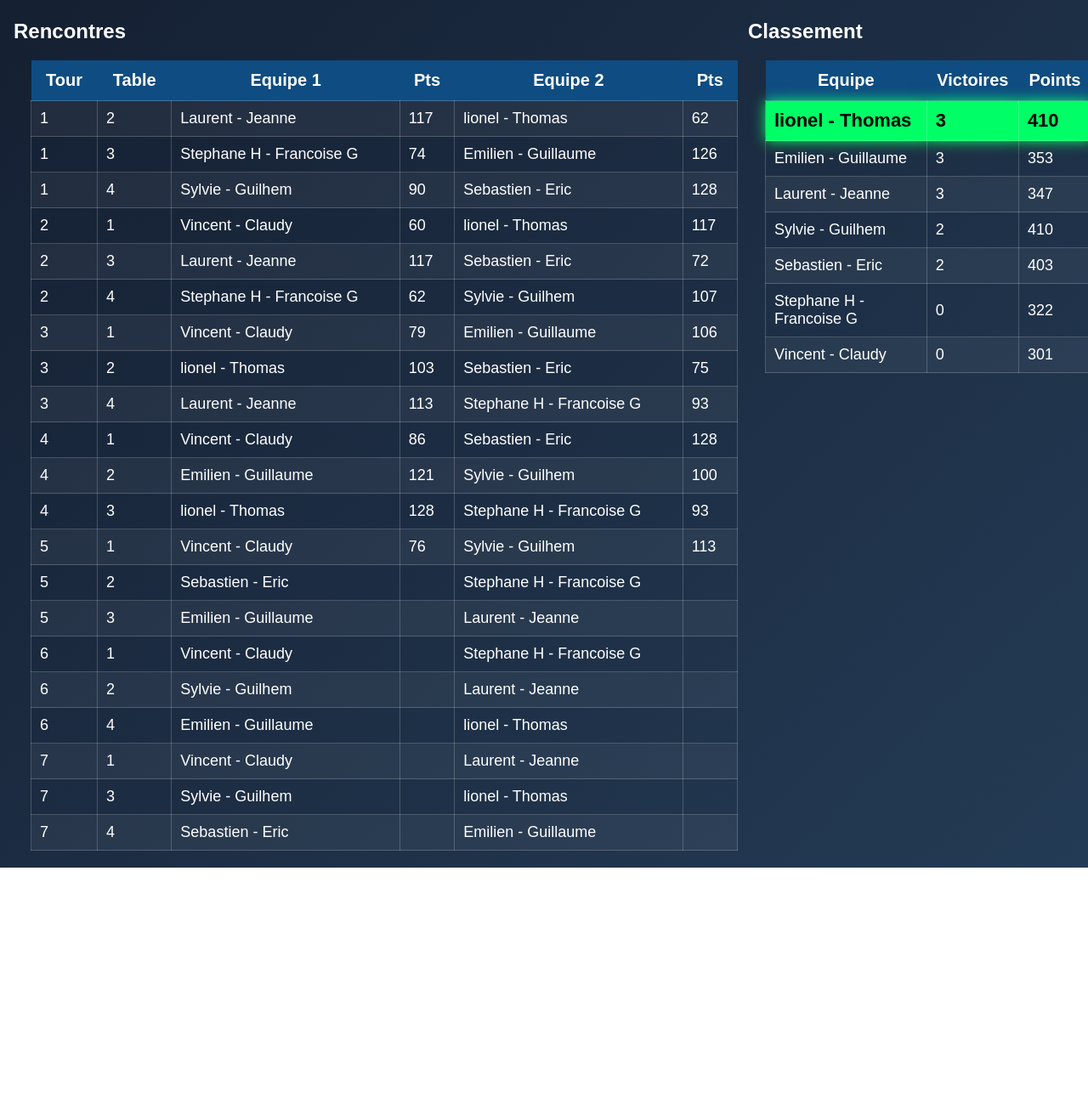
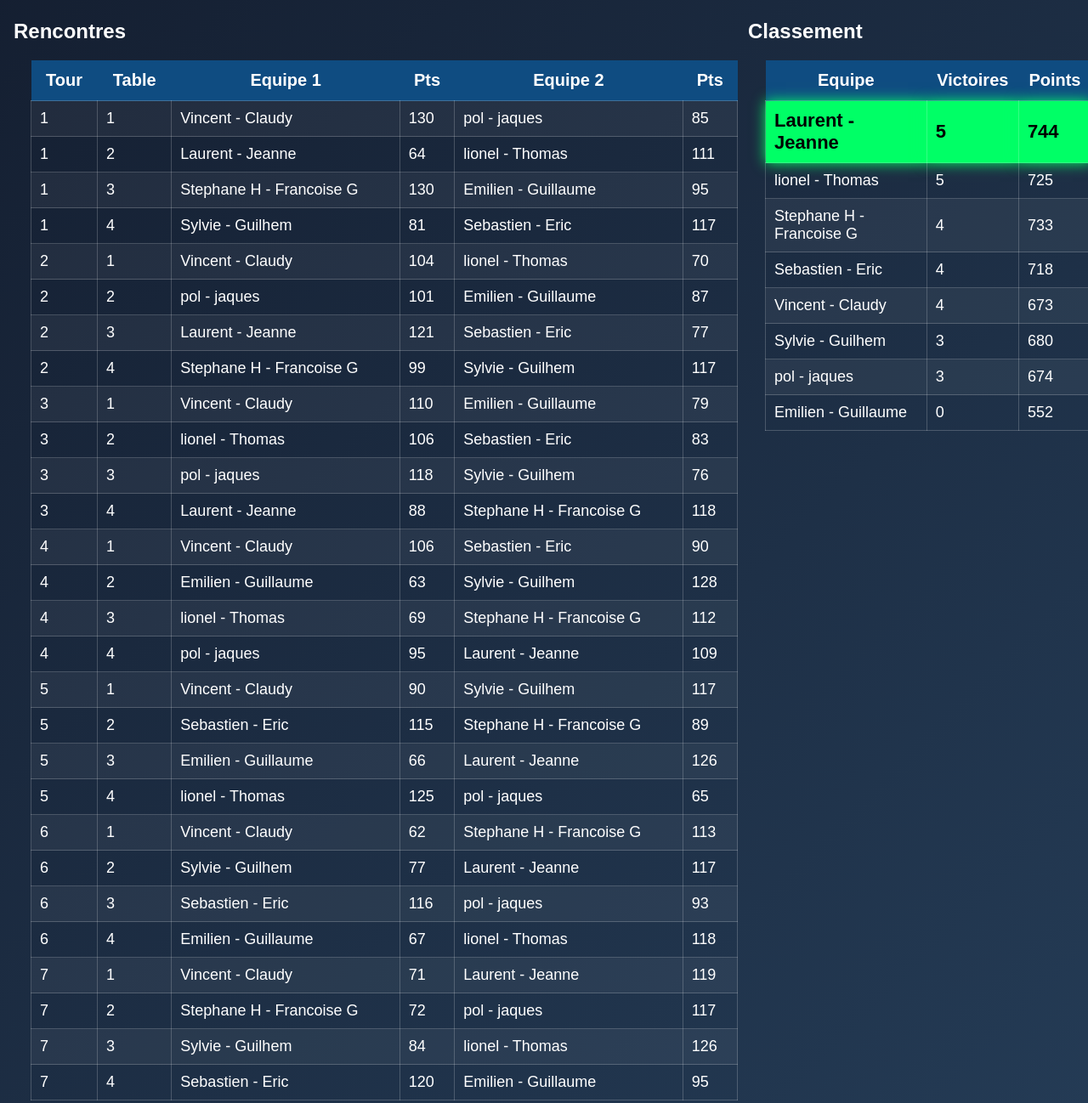
Before and after one commit to Claude1967/tournoi-belote, a plain HTML site: page index.html in a window 1280 px wide. Shown: the part 113-1411 px from the top of the page at 85% size. Before the commit the page ends 1134 px from the top, so only its background shows below. Drawn offline with Linux system fonts and the light colour scheme.

Commit message:
Add files via upload

```diff
--- a/index.html
+++ b/index.html
@@ -20,171 +20,227 @@ tr:nth-child(even){background:rgba(255,255,255,0.05);}
 <tr><th>Tour</th><th>Table</th><th>Equipe 1</th><th>Pts</th><th>Equipe 2</th><th>Pts</th></tr>
 <tr>
 <td>1</td>
+<td>1</td>
+<td>Vincent  - Claudy</td>
+<td>130</td>
+<td>pol - jaques</td>
+<td>85</td>
+</tr>
+<tr>
+<td>1</td>
 <td>2</td>
 <td>Laurent - Jeanne </td>
-<td>117</td>
+<td>64</td>
 <td>lionel - Thomas</td>
-<td>62</td>
+<td>111</td>
 </tr>
 <tr>
 <td>1</td>
 <td>3</td>
 <td>Stephane H - Francoise G</td>
-<td>74</td>
+<td>130</td>
 <td>Emilien - Guillaume</td>
-<td>126</td>
+<td>95</td>
 </tr>
 <tr>
 <td>1</td>
 <td>4</td>
 <td>Sylvie - Guilhem</td>
-<td>90</td>
+<td>81</td>
 <td>Sebastien - Eric</td>
-<td>128</td>
+<td>117</td>
 </tr>
 <tr>
 <td>2</td>
 <td>1</td>
 <td>Vincent  - Claudy</td>
-<td>60</td>
+<td>104</td>
 <td>lionel - Thomas</td>
-<td>117</td>
+<td>70</td>
+</tr>
+<tr>
+<td>2</td>
+<td>2</td>
+<td>pol - jaques</td>
+<td>101</td>
+<td>Emilien - Guillaume</td>
+<td>87</td>
 </tr>
 <tr>
 <td>2</td>
 <td>3</td>
 <td>Laurent - Jeanne </td>
-<td>117</td>
+<td>121</td>
 <td>Sebastien - Eric</td>
-<td>72</td>
+<td>77</td>
 </tr>
 <tr>
 <td>2</td>
 <td>4</td>
 <td>Stephane H - Francoise G</td>
-<td>62</td>
+<td>99</td>
 <td>Sylvie - Guilhem</td>
-<td>107</td>
+<td>117</td>
 </tr>
 <tr>
 <td>3</td>
 <td>1</td>
 <td>Vincent  - Claudy</td>
+<td>110</td>
+<td>Emilien - Guillaume</td>
 <td>79</td>
-<td>Emilien - Guillaume</td>
-<td>106</td>
 </tr>
 <tr>
 <td>3</td>
 <td>2</td>
 <td>lionel - Thomas</td>
-<td>103</td>
+<td>106</td>
 <td>Sebastien - Eric</td>
-<td>75</td>
+<td>83</td>
+</tr>
+<tr>
+<td>3</td>
+<td>3</td>
+<td>pol - jaques</td>
+<td>118</td>
+<td>Sylvie - Guilhem</td>
+<td>76</td>
 </tr>
 <tr>
 <td>3</td>
 <td>4</td>
 <td>Laurent - Jeanne </td>
-<td>113</td>
+<td>88</td>
 <td>Stephane H - Francoise G</td>
-<td>93</td>
+<td>118</td>
 </tr>
 <tr>
 <td>4</td>
 <td>1</td>
 <td>Vincent  - Claudy</td>
-<td>86</td>
+<td>106</td>
 <td>Sebastien - Eric</td>
-<td>128</td>
+<td>90</td>
 </tr>
 <tr>
 <td>4</td>
 <td>2</td>
 <td>Emilien - Guillaume</td>
-<td>121</td>
+<td>63</td>
 <td>Sylvie - Guilhem</td>
-<td>100</td>
+<td>128</td>
 </tr>
 <tr>
 <td>4</td>
 <td>3</td>
 <td>lionel - Thomas</td>
-<td>128</td>
+<td>69</td>
 <td>Stephane H - Francoise G</td>
-<td>93</td>
+<td>112</td>
+</tr>
+<tr>
+<td>4</td>
+<td>4</td>
+<td>pol - jaques</td>
+<td>95</td>
+<td>Laurent - Jeanne </td>
+<td>109</td>
 </tr>
 <tr>
 <td>5</td>
 <td>1</td>
 <td>Vincent  - Claudy</td>
-<td>76</td>
+<td>90</td>
 <td>Sylvie - Guilhem</td>
-<td>113</td>
+<td>117</td>
 </tr>
 <tr>
 <td>5</td>
 <td>2</td>
 <td>Sebastien - Eric</td>
-<td></td>
+<td>115</td>
 <td>Stephane H - Francoise G</td>
-<td></td>
+<td>89</td>
 </tr>
 <tr>
 <td>5</td>
 <td>3</td>
 <td>Emilien - Guillaume</td>
-<td></td>
+<td>66</td>
 <td>Laurent - Jeanne </td>
-<td></td>
+<td>126</td>
+</tr>
+<tr>
+<td>5</td>
+<td>4</td>
+<td>lionel - Thomas</td>
+<td>125</td>
+<td>pol - jaques</td>
+<td>65</td>
 </tr>
 <tr>
 <td>6</td>
 <td>1</td>
 <td>Vincent  - Claudy</td>
-<td></td>
+<td>62</td>
 <td>Stephane H - Francoise G</td>
-<td></td>
+<td>113</td>
 </tr>
 <tr>
 <td>6</td>
 <td>2</td>
 <td>Sylvie - Guilhem</td>
-<td></td>
+<td>77</td>
 <td>Laurent - Jeanne </td>
-<td></td>
+<td>117</td>
+</tr>
+<tr>
+<td>6</td>
+<td>3</td>
+<td>Sebastien - Eric</td>
+<td>116</td>
+<td>pol - jaques</td>
+<td>93</td>
 </tr>
 <tr>
 <td>6</td>
 <td>4</td>
 <td>Emilien - Guillaume</td>
-<td></td>
+<td>67</td>
 <td>lionel - Thomas</td>
-<td></td>
+<td>118</td>
 </tr>
 <tr>
 <td>7</td>
 <td>1</td>
 <td>Vincent  - Claudy</td>
-<td></td>
+<td>71</td>
 <td>Laurent - Jeanne </td>
-<td></td>
+<td>119</td>
+</tr>
+<tr>
+<td>7</td>
+<td>2</td>
+<td>Stephane H - Francoise G</td>
+<td>72</td>
+<td>pol - jaques</td>
+<td>117</td>
 </tr>
 <tr>
 <td>7</td>
 <td>3</td>
 <td>Sylvie - Guilhem</td>
-<td></td>
+<td>84</td>
 <td>lionel - Thomas</td>
-<td></td>
+<td>126</td>
 </tr>
 <tr>
 <td>7</td>
 <td>4</td>
 <td>Sebastien - Eric</td>
-<td></td>
+<td>120</td>
 <td>Emilien - Guillaume</td>
-<td></td>
+<td>95</td>
 </tr>
 </table></div>
 <div class='classement'>
@@ -192,39 +248,44 @@ tr:nth-child(even){background:rgba(255,255,255,0.05);}
 <table width='100%'>
 <tr><th>Equipe</th><th>Victoires</th><th>Points</th></tr>
 <tr class='leader'>
+<td>Laurent - Jeanne </td>
+<td>5</td>
+<td>744</td>
+</tr>
+<tr>
 <td>lionel - Thomas</td>
+<td>5</td>
+<td>725</td>
+</tr>
+<tr>
+<td>Stephane H - Francoise G</td>
+<td>4</td>
+<td>733</td>
+</tr>
+<tr>
+<td>Sebastien - Eric</td>
+<td>4</td>
+<td>718</td>
+</tr>
+<tr>
+<td>Vincent  - Claudy</td>
+<td>4</td>
+<td>673</td>
+</tr>
+<tr>
+<td>Sylvie - Guilhem</td>
 <td>3</td>
-<td>410</td>
+<td>680</td>
+</tr>
+<tr>
+<td>pol - jaques</td>
+<td>3</td>
+<td>674</td>
 </tr>
 <tr>
 <td>Emilien - Guillaume</td>
-<td>3</td>
-<td>353</td>
-</tr>
-<tr>
-<td>Laurent - Jeanne </td>
-<td>3</td>
-<td>347</td>
-</tr>
-<tr>
-<td>Sylvie - Guilhem</td>
-<td>2</td>
-<td>410</td>
-</tr>
-<tr>
-<td>Sebastien - Eric</td>
-<td>2</td>
-<td>403</td>
-</tr>
-<tr>
-<td>Stephane H - Francoise G</td>
 <td>0</td>
-<td>322</td>
-</tr>
-<tr>
-<td>Vincent  - Claudy</td>
-<td>0</td>
-<td>301</td>
+<td>552</td>
 </tr>
 </table></div>
 </div></body></html>
```
